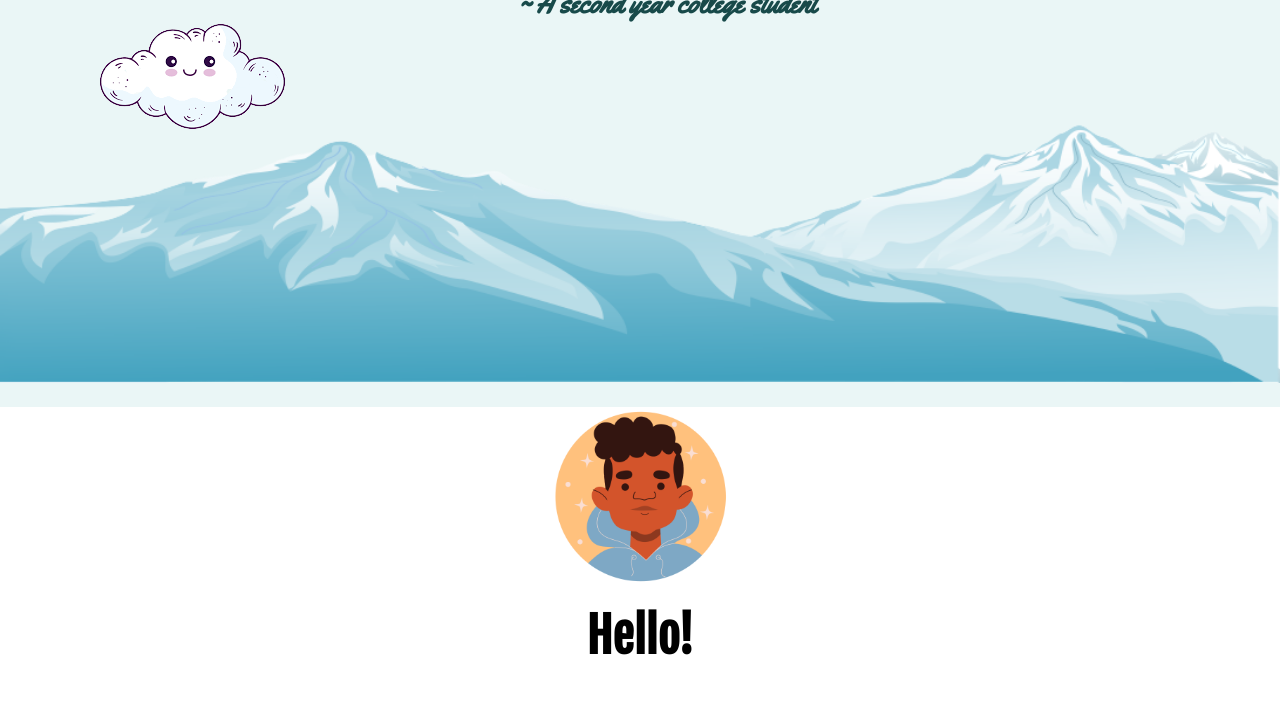
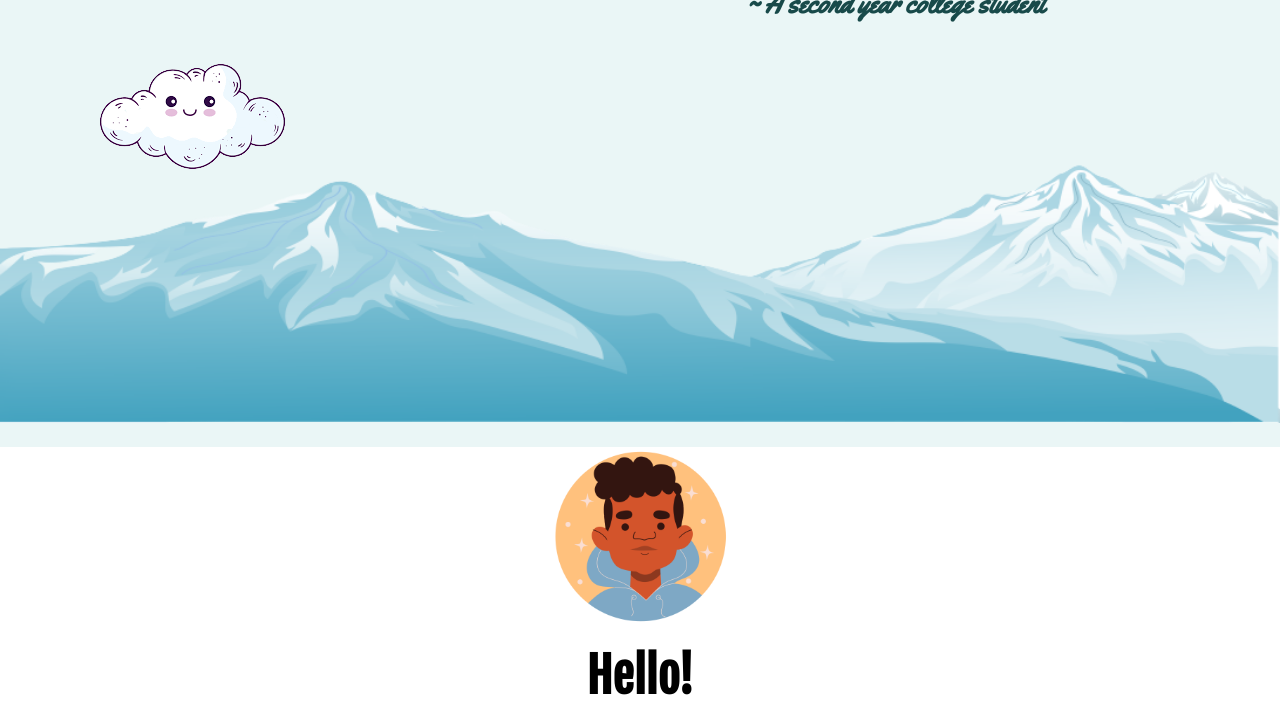
Before and after one commit to 159-ac/AmanChaurasiaWebsite, a plain HTML site: page index.html in a window 1280 px wide. Shown: the part 225-947 px from the top of the page. Before the commit the page ends 907 px from the top, so only its background shows below. Drawn offline with Linux system fonts and the light colour scheme; a web font is replaced by a local one.

Commit message:
title set

```diff
--- a/style.css
+++ b/style.css
@@ -41,8 +41,8 @@ body{
     margin: 0 auto 0 auto;
     font-family: 'Yellowtail', cursive;
     font-size: 1.8rem;
-    position: absolute;
-    right: 29rem;
+    position: relative;
+    padding-left: 32rem;
     color: #184a4a;
 }
 
```
